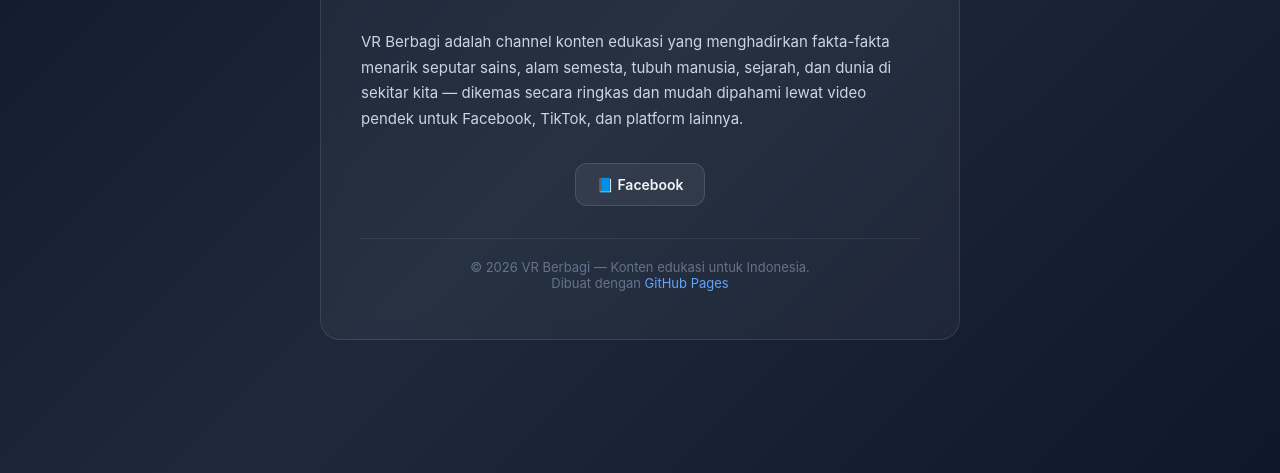
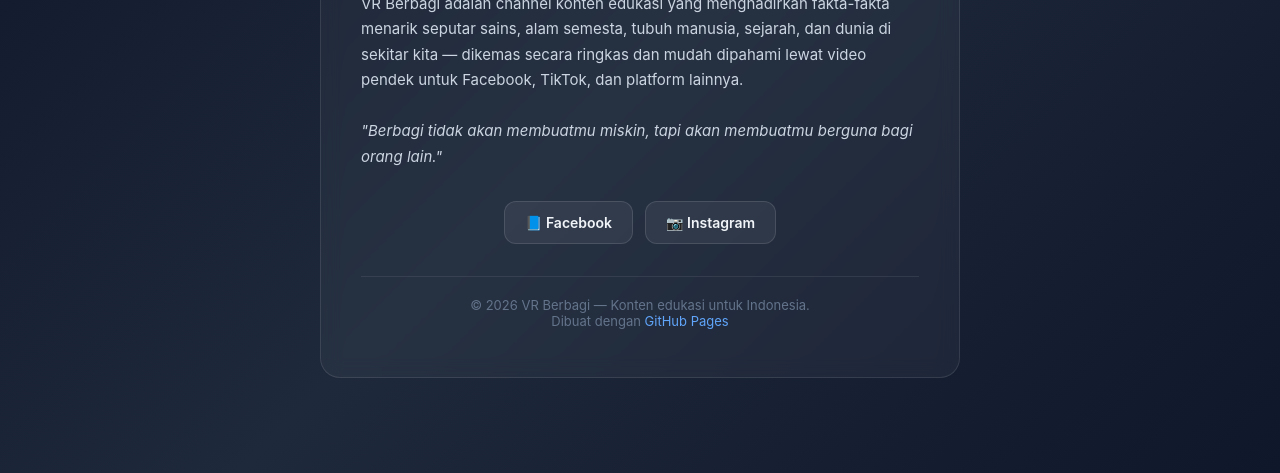
Before and after one commit to BlitzExo/vrberbagi-landing, a plain HTML site: page index.html in a window 1280 px wide. Shown: the part 327-800 px from the top of the page. Drawn offline with Linux system fonts and the light colour scheme.

Commit message:
Update link FB asli + tagline VR Berbagi

```diff
--- a/index.html
+++ b/index.html
@@ -97,10 +97,14 @@
       menarik seputar sains, alam semesta, tubuh manusia, sejarah, dan dunia
       di sekitar kita — dikemas secara ringkas dan mudah dipahami lewat video
       pendek untuk Facebook, TikTok, dan platform lainnya.
+      <br><br>
+      <em>"Berbagi tidak akan membuatmu miskin, tapi akan membuatmu berguna
+      bagi orang lain."</em>
     </div>
 
     <div class="links">
-      <a href="#" target="_blank" rel="noopener">📘 Facebook</a>
+      <a href="https://www.facebook.com/profile.php?id=61563452502726" target="_blank" rel="noopener">📘 Facebook</a>
+      <a href="https://www.instagram.com/rizelichel" target="_blank" rel="noopener">📷 Instagram</a>
     </div>
 
     <div class="footer">
```
